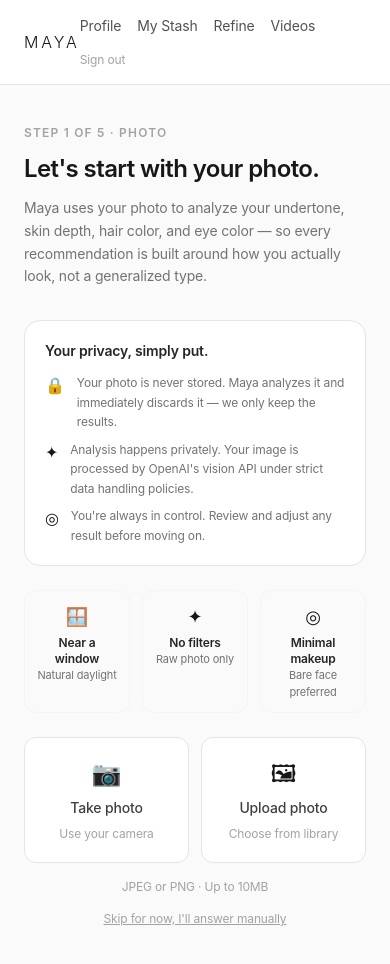
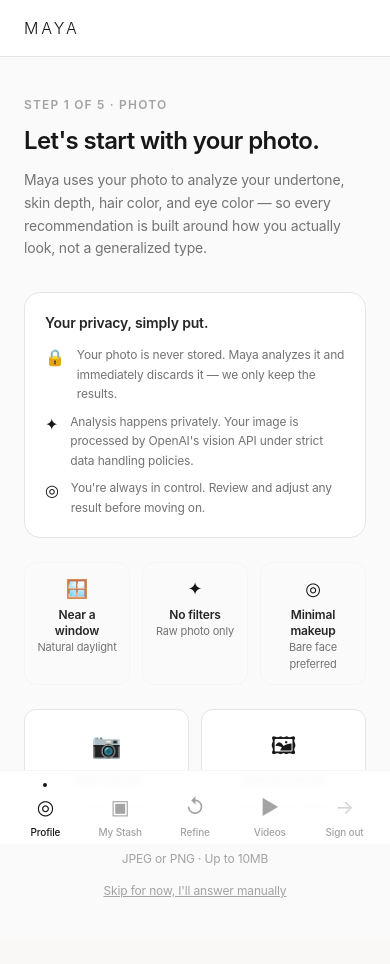
Before and after one commit to nulsenjb/MAYA-1.0, a Next.js app: page /intake in a window 390 px wide. Shown: the top 964 px of the page. Built offline with nearby package versions, Linux system fonts and the light colour scheme.

Commit message:
mobile bottom tab bar navigation

```diff
--- a/app/layout.tsx
+++ b/app/layout.tsx
@@ -12,7 +12,9 @@ export default function RootLayout({ children }: { children: ReactNode }) {
     <html lang="en">
       <body className="min-h-screen antialiased">
         <NavBar />
-        {children}
+        <div className="pb-20 md:pb-0">
+          {children}
+        </div>
       </body>
     </html>
   );
--- a/components/nav-bar.tsx
+++ b/components/nav-bar.tsx
@@ -1,14 +1,30 @@
 'use client';
 
 import Link from 'next/link';
-import { usePathname } from 'next/navigation';
+import { usePathname, useRouter } from 'next/navigation';
+import { createClient } from '@/lib/supabase-browser';
 import { SignOutButton } from '@/components/sign-out-button';
+
+const TABS = [
+  { href: '/intake', label: 'Profile', icon: '◎' },
+  { href: '/inventory', label: 'My Stash', icon: '▣' },
+  { href: '/refine', label: 'Refine', icon: '↺' },
+  { href: '/videos', label: 'Videos', icon: '▶' },
+];
 
 export function NavBar() {
   const pathname = usePathname();
+  const router = useRouter();
   if (pathname === '/' || pathname.startsWith('/auth')) return null;
 
+  async function handleSignOut() {
+    const supabase = createClient();
+    await supabase.auth.signOut();
+    router.push('/');
+  }
+
   return (
+    <>
       <header className="border-b border-neutral-200 bg-white/90 backdrop-blur">
         <div className="mx-auto flex max-w-6xl items-center justify-between px-6 py-4">
           <Link href="/">
@@ -16,7 +32,7 @@ export function NavBar() {
               MAYA
             </span>
           </Link>
-        <nav className="flex flex-wrap items-center gap-4 text-sm text-neutral-600">
+          <nav className="hidden md:flex flex-wrap items-center gap-4 text-sm text-neutral-600">
             <Link href="/intake">Profile</Link>
             <Link href="/inventory">My Stash</Link>
             <Link href="/refine">Refine</Link>
@@ -25,5 +41,49 @@ export function NavBar() {
           </nav>
         </div>
       </header>
+
+      <div
+        className="fixed bottom-0 left-0 right-0 z-50 bg-white/95 backdrop-blur-sm border-t border-neutral-100 flex md:hidden items-center justify-around px-2 pt-2 pb-3"
+        style={{ paddingBottom: 'env(safe-area-inset-bottom, 12px)' }}
+      >
+        {TABS.map((tab) => {
+          const active = pathname === tab.href;
+          return (
+            <Link
+              key={tab.href}
+              href={tab.href}
+              className="flex flex-col items-center gap-1 flex-1 py-1"
+            >
+              <div
+                className={`w-1 h-1 rounded-full mb-0.5 ${
+                  active ? 'bg-neutral-900' : 'bg-transparent'
+                }`}
+              />
+              <span
+                className={`text-xl ${active ? 'text-neutral-900' : 'text-neutral-400'}`}
+              >
+                {tab.icon}
+              </span>
+              <span
+                className={`text-[10px] font-medium ${
+                  active ? 'text-neutral-900' : 'text-neutral-400'
+                }`}
+              >
+                {tab.label}
+              </span>
+            </Link>
+          );
+        })}
+        <button
+          type="button"
+          onClick={handleSignOut}
+          className="flex flex-col items-center gap-1 flex-1 py-1"
+        >
+          <div className="w-1 h-1 rounded-full mb-0.5 bg-transparent" />
+          <span className="text-xl text-neutral-300">→</span>
+          <span className="text-[10px] font-medium text-neutral-400">Sign out</span>
+        </button>
+      </div>
+    </>
   );
 }
```
Lines whose indentation alone changed are shown as unchanged.
